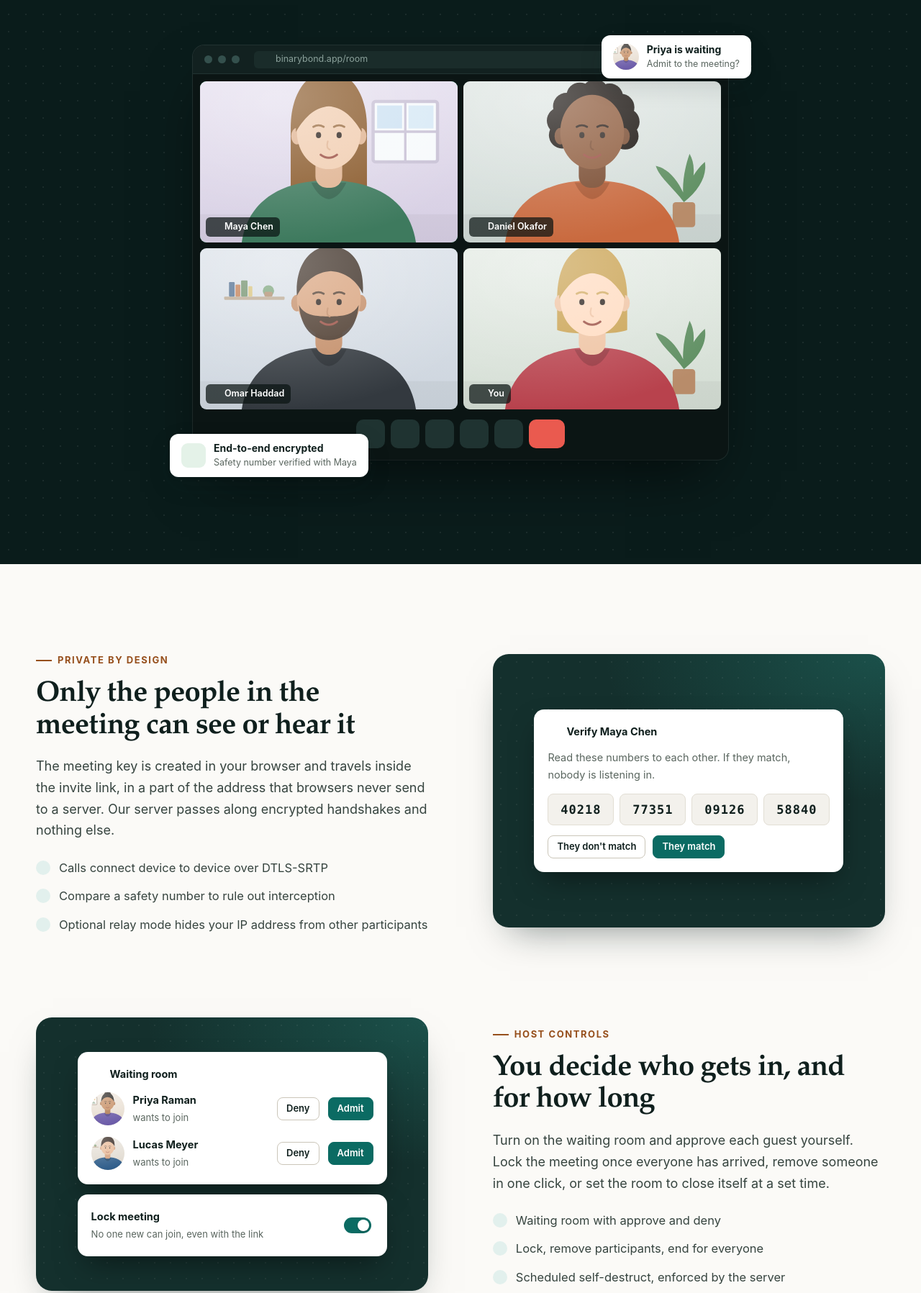
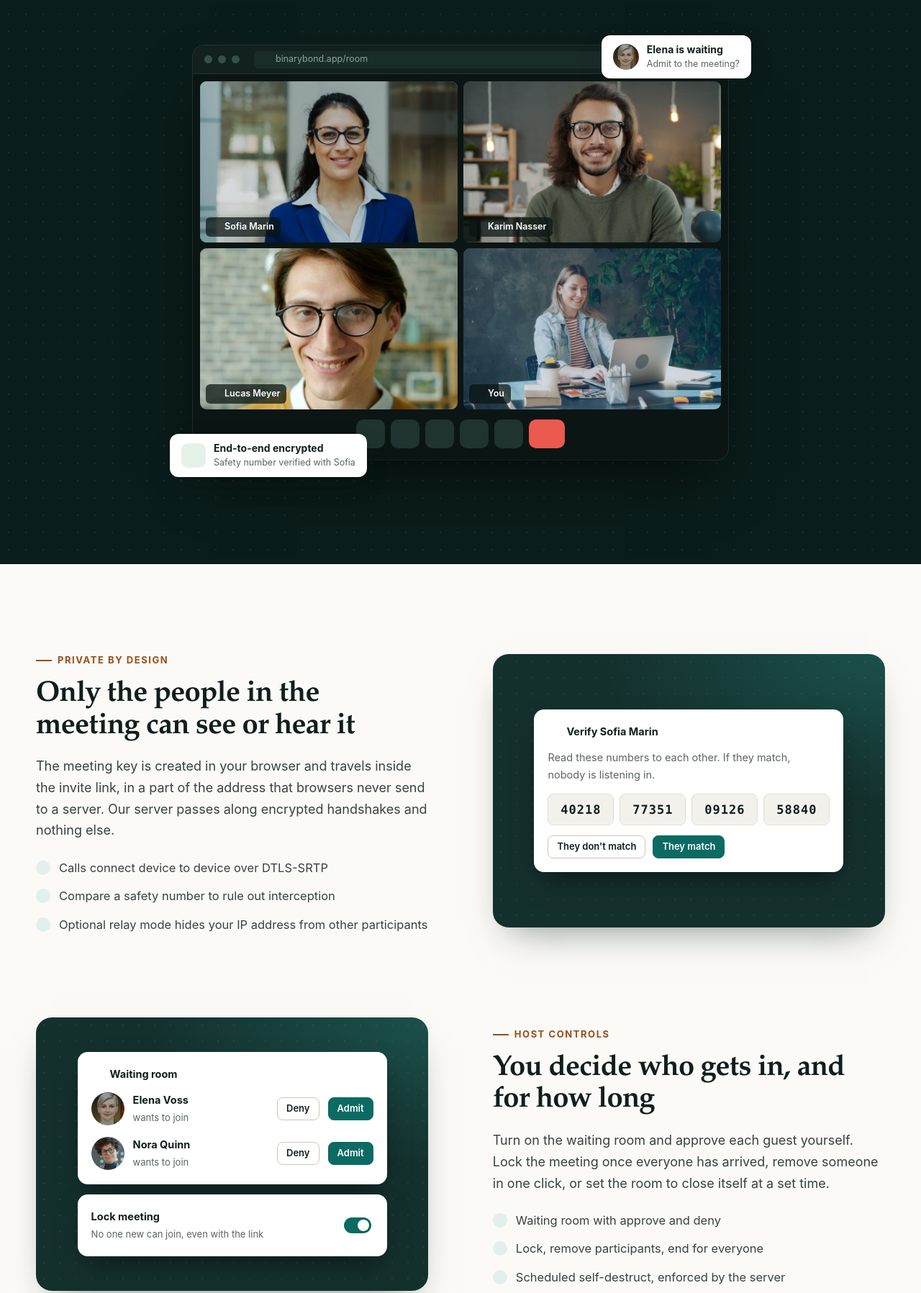
Before and after one commit to ibrahimalee/Binary-Bond, a website: page public/index.html in a window 1280 px wide. Shown: the part 1290-3087 px from the top of the page at 72% size. Drawn offline with Linux system fonts and the light colour scheme.

Commit message:
Use real portrait photos in place of the illustrated faces
Meeting-window tiles, waiting-room avatars and the blur demo now use
free Unsplash portraits (Vitaly Gariev), with names matched to them.

```diff
--- a/public/index.html
+++ b/public/index.html
@@ -65,17 +65,17 @@
           <div class="shot" role="img" aria-label="A BinaryBond meeting with four participants">
             <div class="shot-bar"><i></i><i></i><i></i><span><svg class="ic"><use href="#i-lock"/></svg>binarybond.app/room</span></div>
             <div class="shot-body">
-              <div class="shot-tile speaking"><img src="/img/people/p3.svg" alt=""><span class="name"><svg class="ic"><use href="#i-mic"/></svg>Maya Chen</span></div>
-              <div class="shot-tile"><img src="/img/people/p2.svg" alt=""><span class="name"><svg class="ic"><use href="#i-mic-off"/></svg>Daniel Okafor</span></div>
-              <div class="shot-tile"><img src="/img/people/p5.svg" alt=""><span class="name"><svg class="ic"><use href="#i-mic-off"/></svg>Omar Haddad</span></div>
-              <div class="shot-tile"><img src="/img/people/p6.svg" alt=""><span class="name"><svg class="ic"><use href="#i-mic-off"/></svg>You</span></div>
+              <div class="shot-tile speaking"><img src="/img/people/sofia.jpg" alt="Sofia smiling at her webcam" loading="lazy"><span class="name"><svg class="ic"><use href="#i-mic"/></svg>Sofia Marin</span></div>
+              <div class="shot-tile"><img src="/img/people/karim.jpg" alt="Karim smiling at his webcam" loading="lazy"><span class="name"><svg class="ic"><use href="#i-mic-off"/></svg>Karim Nasser</span></div>
+              <div class="shot-tile"><img src="/img/people/lucas.jpg" alt="Lucas smiling at his webcam" loading="lazy"><span class="name"><svg class="ic"><use href="#i-mic-off"/></svg>Lucas Meyer</span></div>
+              <div class="shot-tile"><img src="/img/people/hannah.jpg" alt="Hannah working at a laptop" loading="lazy"><span class="name"><svg class="ic"><use href="#i-mic-off"/></svg>You</span></div>
             </div>
             <div class="shot-dock">
               <b><svg class="ic"><use href="#i-mic"/></svg></b><b><svg class="ic"><use href="#i-cam"/></svg></b><b><svg class="ic"><use href="#i-screen"/></svg></b><b><svg class="ic"><use href="#i-chat"/></svg></b><b><svg class="ic"><use href="#i-people"/></svg></b><b class="red"><svg class="ic"><use href="#i-leave"/></svg></b>
             </div>
           </div>
-          <div class="shot-float f1"><span class="badge-ic"><svg class="ic"><use href="#i-shield"/></svg></span><div><strong>End-to-end encrypted</strong><span class="muted">Safety number verified with Maya</span></div></div>
-          <div class="shot-float f2"><img class="float-avatar" src="/img/people/p4.svg" alt="" width="36" height="36"><div><strong>Priya is waiting</strong><span class="muted">Admit to the meeting?</span></div></div>
+          <div class="shot-float f1"><span class="badge-ic"><svg class="ic"><use href="#i-shield"/></svg></span><div><strong>End-to-end encrypted</strong><span class="muted">Safety number verified with Sofia</span></div></div>
+          <div class="shot-float f2"><img class="float-avatar" src="/img/people/elena.jpg" alt="" width="36" height="36" loading="lazy"><div><strong>Elena is waiting</strong><span class="muted">Admit to the meeting?</span></div></div>
         </div>
       </div>
     </section>
@@ -95,7 +95,7 @@
           </div>
           <div class="feature-media">
             <div class="mock">
-              <div class="mock-title"><svg class="ic"><use href="#i-key"/></svg>Verify Maya Chen</div>
+              <div class="mock-title"><svg class="ic"><use href="#i-key"/></svg>Verify Sofia Marin</div>
               <p class="muted">Read these numbers to each other. If they match, nobody is listening in.</p>
               <div class="digits"><span>40218</span><span>77351</span><span>09126</span><span>58840</span></div>
               <div class="btn-row"><span class="btn">They don't match</span><span class="btn btn-primary">They match</span></div>
@@ -117,8 +117,8 @@
           <div class="feature-media stack">
             <div class="mock">
               <div class="mock-title"><svg class="ic"><use href="#i-user-plus"/></svg>Waiting room</div>
-              <div class="mock-row"><img src="/img/people/p4.svg" alt=""><div class="grow"><strong>Priya Raman</strong><small>wants to join</small></div><span class="btn">Deny</span><span class="btn btn-primary">Admit</span></div>
-              <div class="mock-row"><img src="/img/people/p1.svg" alt=""><div class="grow"><strong>Lucas Meyer</strong><small>wants to join</small></div><span class="btn">Deny</span><span class="btn btn-primary">Admit</span></div>
+              <div class="mock-row"><img src="/img/people/elena.jpg" alt="" loading="lazy"><div class="grow"><strong>Elena Voss</strong><small>wants to join</small></div><span class="btn">Deny</span><span class="btn btn-primary">Admit</span></div>
+              <div class="mock-row"><img src="/img/people/nora.jpg" alt="" loading="lazy"><div class="grow"><strong>Nora Quinn</strong><small>wants to join</small></div><span class="btn">Deny</span><span class="btn btn-primary">Admit</span></div>
             </div>
             <div class="mock">
               <div class="mock-row"><div class="grow"><strong>Lock meeting</strong><small>No one new can join, even with the link</small></div><input class="switch" type="checkbox" checked tabindex="-1" aria-hidden="true"></div>
@@ -140,7 +140,7 @@
           <div class="feature-media">
             <div class="mock">
               <div class="mock-chat">
-                <div class="bubble-meta">Daniel Okafor</div>
+                <div class="bubble-meta">Karim Nasser</div>
                 <div class="bubble-in">Here are the signed contracts.</div>
                 <div class="mock-file">
                   <span class="file-ic"><svg class="ic"><use href="#i-file"/></svg></span>
@@ -166,7 +166,7 @@
           </div>
           <div class="feature-media">
             <div class="privacy-shot">
-              <div class="shot-tile blurred"><img src="/img/people/p5.svg" alt=""><span class="name"><svg class="ic"><use href="#i-eye-off"/></svg>Camera blurred</span></div>
+              <div class="shot-tile blurred"><img src="/img/people/lucas.jpg" alt="Lucas smiling at his webcam" loading="lazy"><span class="name"><svg class="ic"><use href="#i-eye-off"/></svg>Camera blurred</span></div>
               <div class="chips"><span class="chip">Natural</span><span class="chip active">Blur</span><span class="chip">Pixelate</span><span class="chip">Voice: Deep</span></div>
             </div>
           </div>
```
Also changed, not shown: public/img/people/elena.jpg (added), public/img/people/hannah.jpg (added), public/img/people/karim.jpg (added), public/img/people/lucas.jpg (added), public/img/people/nora.jpg (added), public/img/people/p1.svg (deleted), public/img/people/p2.svg (deleted), public/img/people/p3.svg (deleted), public/img/people/p4.svg (deleted), public/img/people/p5.svg (deleted), public/img/people/p6.svg (deleted), public/img/people/sofia.jpg (added).
